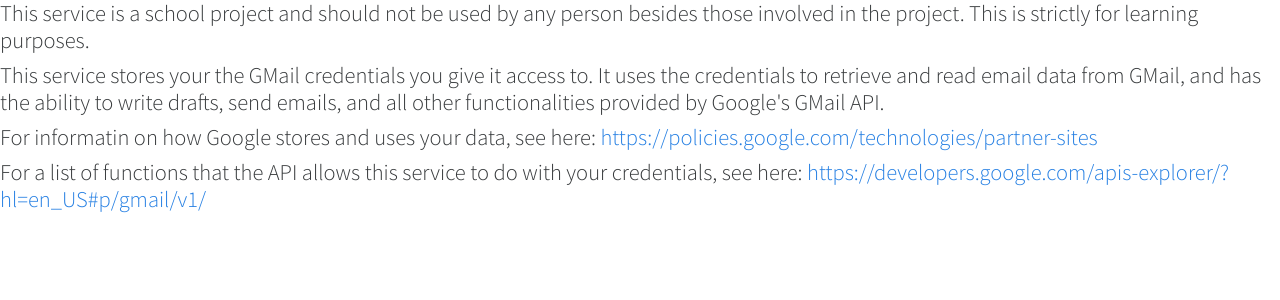
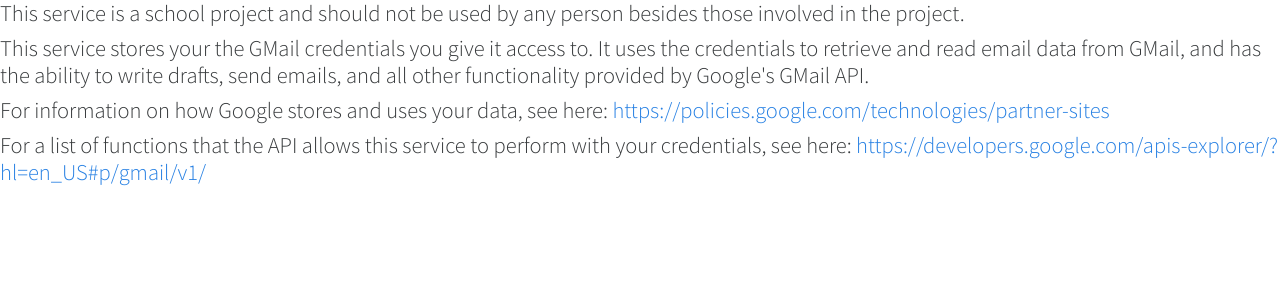
Before and after one commit to NeilFranks/smart_email, a Django app: page /privacy-policy in a window 1280 px wide. Shown: the top 300 px of the page. Run offline with Django 3.2, Linux system fonts and the light colour scheme; some libraries are stand-ins or nearby versions.

Commit message:
tweaked policy

```diff
--- a/frontend/templates/frontend/privacy-policy.html
+++ b/frontend/templates/frontend/privacy-policy.html
@@ -14,24 +14,23 @@
     <div id="app"></div>
     <h4>
       This service is a school project and should not be used by any person
-      besides those involved in the project. This is strictly for learning
-      purposes.
+      besides those involved in the project.
     </h4>
     <h4>
       This service stores your the GMail credentials you give it access to. It
       uses the credentials to retrieve and read email data from GMail, and has
-      the ability to write drafts, send emails, and all other functionalities
+      the ability to write drafts, send emails, and all other functionality
       provided by Google's GMail API.
     </h4>
     <h4>
-      For informatin on how Google stores and uses your data, see here:
+      For information on how Google stores and uses your data, see here:
       <a href="https://policies.google.com/technologies/partner-sites"
         >https://policies.google.com/technologies/partner-sites</a
       >
     </h4>
     <h4>
-      For a list of functions that the API allows this service to do with your
-      credentials, see here:
+      For a list of functions that the API allows this service to perform with
+      your credentials, see here:
       <a
         href="https://developers.google.com/apis-explorer/?hl=en_US#p/gmail/v1/"
         >https://developers.google.com/apis-explorer/?hl=en_US#p/gmail/v1/</a
```
